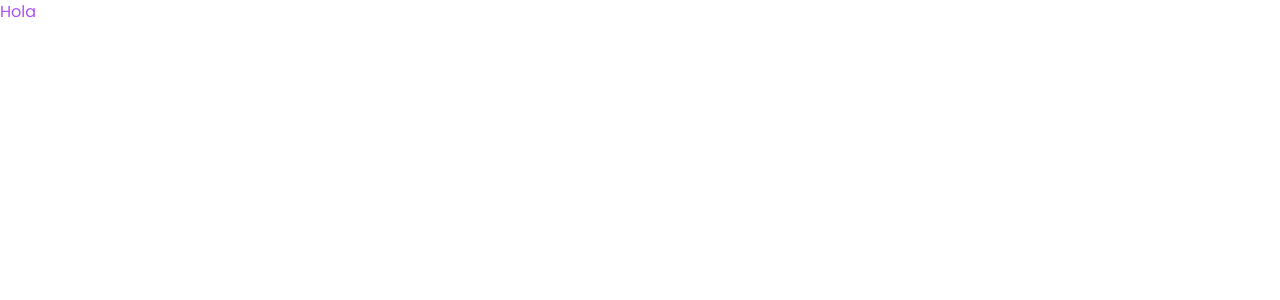
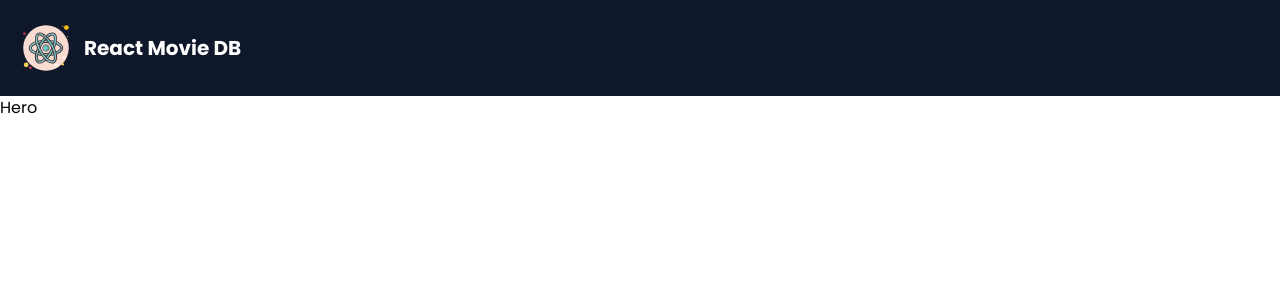
Before and after one commit to yolitzr/react-movie-v2, a Next.js app: page / in a window 1280 px wide. Shown: the top 300 px of the page. Built offline with nearby package versions, Linux system fonts and the light colour scheme.

Commit message:
Add fetch and apis

```diff
--- /dev/null
+++ b/components/Card/Card.tsx
@@ -0,0 +1,5 @@
+export const Card = () => (
+	<div>
+		<h2>Hero</h2>
+	</div>
+);
--- /dev/null
+++ b/components/Grid/Grid.tsx
@@ -0,0 +1,5 @@
+export const Grid = () => (
+	<div>
+		<h2>Hero</h2>
+	</div>
+);
--- /dev/null
+++ b/components/Header/Header.tsx
@@ -0,0 +1,29 @@
+import Link from 'next/link';
+import Image from 'next/image';
+
+// Components
+
+export const Header = () => (
+	<div className="sticky top-0 z-40 flex w-full h-24 bg-slate-900">
+		<div className="flex justify-between w-full h-full max-w-7xl px-4 mx-auto">
+			<Link href="/">
+				<div className="flex items-center cursor-pointer">
+					<div className="visible">
+						<div className="flex items-center gap-2">
+							<Image
+								width="60"
+								height="60"
+								src="/logo.svg"
+								alt="React Movie DB"
+								className="flex items-center"
+							/>
+							<h2 className="hidden md:block text-xl text-white font-semibold">
+								React Movie DB
+							</h2>
+						</div>
+					</div>
+				</div>
+			</Link>
+		</div>
+	</div>
+);
--- /dev/null
+++ b/components/Hero/Hero.tsx
@@ -0,0 +1,5 @@
+export const Hero = () => (
+	<div>
+		<h2>Hero</h2>
+	</div>
+);
--- /dev/null
+++ b/components/Spinner/Spinner.tsx
@@ -0,0 +1,5 @@
+export const Spinner = () => (
+	<div>
+		<h2>Hero</h2>
+	</div>
+);
--- /dev/null
+++ b/components/index.js
@@ -0,0 +1,7 @@
+import { Header } from './Header/Header';
+import { Hero } from './Hero/Hero';
+import { Grid } from './Grid/Grid';
+import { Card } from './Card/Card';
+import { Spinner } from './Spinner/Spinner';
+
+export { Header, Hero, Grid, Card, Spinner };
--- a/pages/api/hello.ts
+++ /dev/null
@@ -1,13 +0,0 @@
-// Next.js API route support: https://nextjs.org/docs/api-routes/introduction
-import type { NextApiRequest, NextApiResponse } from 'next'
-
-type Data = {
-  name: string
-}
-
-export default function handler(
-  req: NextApiRequest,
-  res: NextApiResponse<Data>
-) {
-  res.status(200).json({ name: 'John Doe' })
-}
--- a/pages/index.tsx
+++ b/pages/index.tsx
@@ -1,9 +1,11 @@
 import type { NextPage } from 'next';
+import { Header, Hero, Grid, Card, Spinner } from '../components';
 
 const Home: NextPage = () => {
 	return (
-		<div>
-			<h2 className="text-purple-500">Hola</h2>
+		<div className="relative h-screen overflow-y-scroll">
+			<Header />
+			<Hero />
 		</div>
 	);
 };
```
Also changed, not shown: api/fetchs.ts (added, +11 -0 lines), api/types.ts (added, +22 -0 lines), pages/api/movies.ts (added, +12 -0 lines), public/logo.svg (added).
